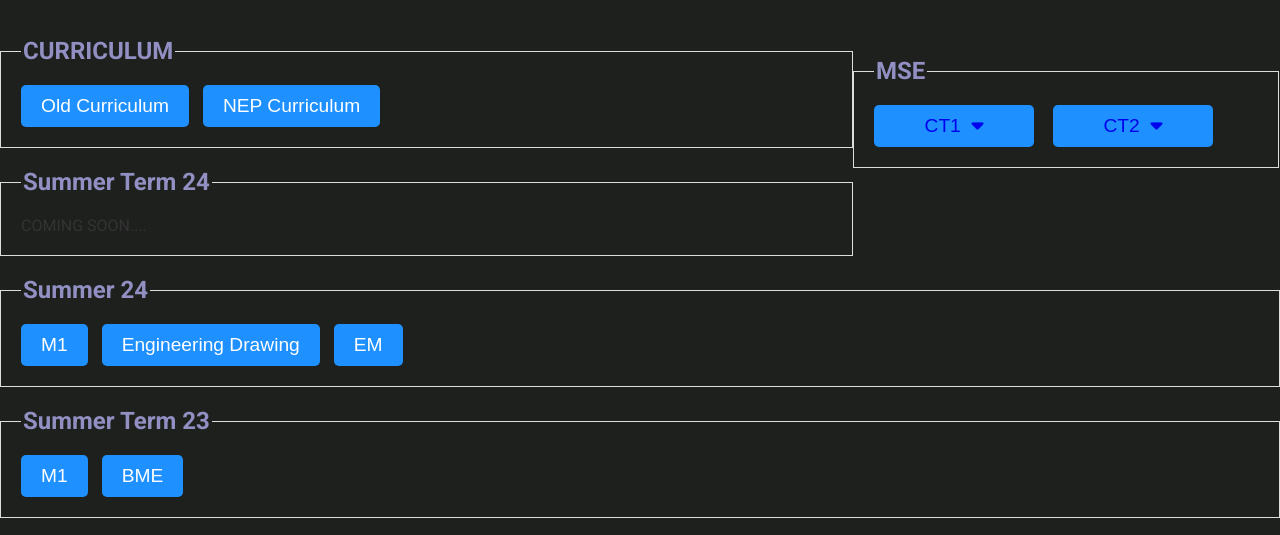
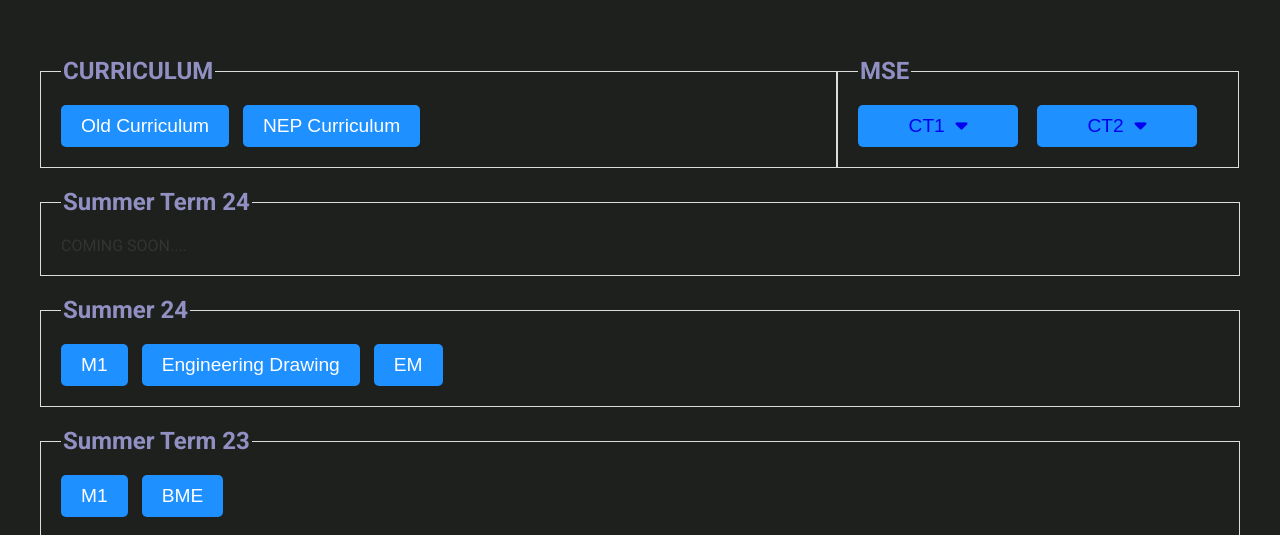
Before and after one commit to suyog810/gcoea, a plain HTML site: page 1stsem.html in a window 1280 px wide. Shown: the part 200-735 px from the top of the page. Drawn offline with Linux system fonts and the light colour scheme.

Commit message:
Update 1stsem.html

```diff
--- a/1stsem.html
+++ b/1stsem.html
@@ -183,7 +183,7 @@
     <marquee behavior="alternate"><h2><b id="alert">Click On "Open The Document Directly"</b></h2></marquee>
 </div>
     </header>
-    <div id="content">
+    <div class="content">
             <fieldset class="MSE">
         <legend>
             MSE
```
